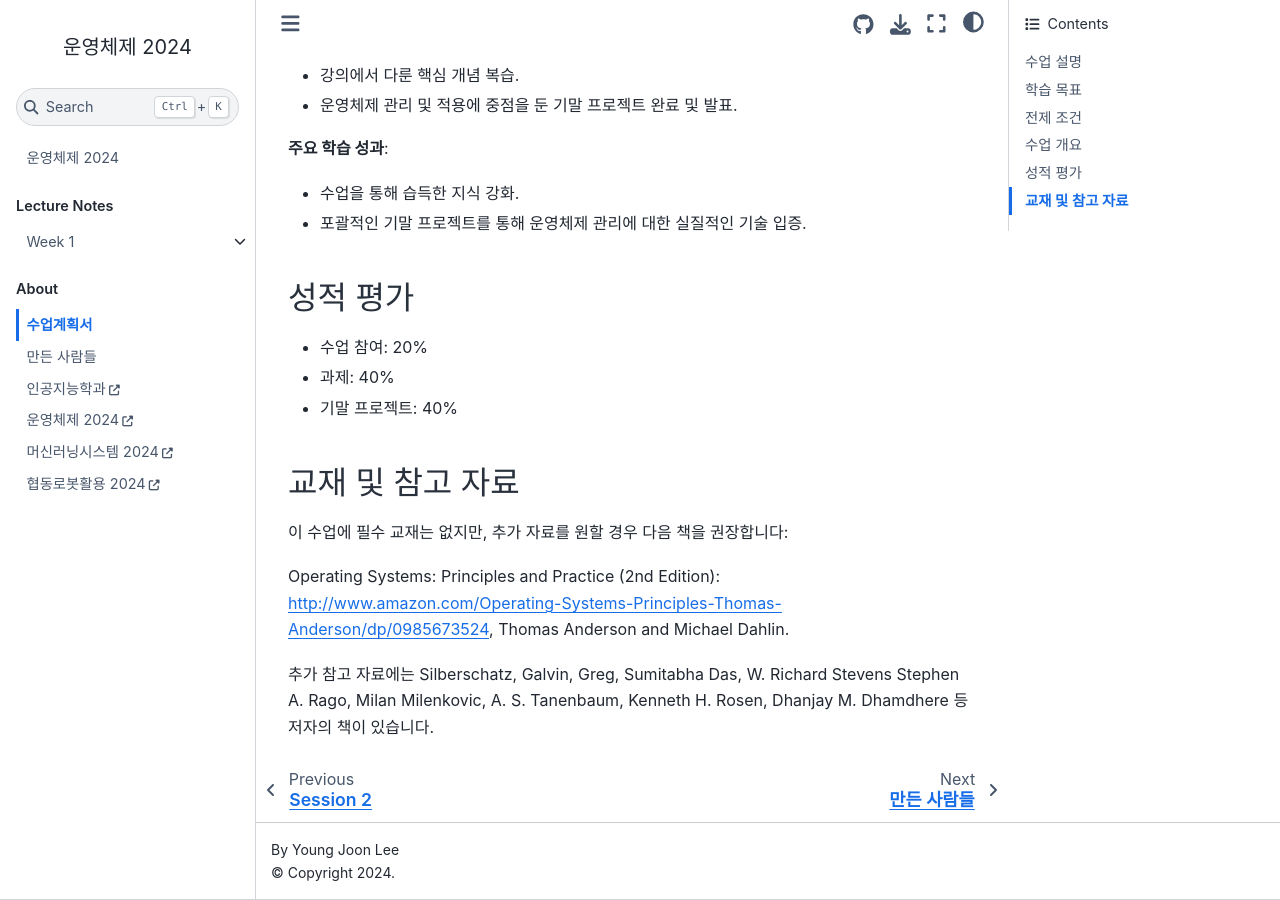
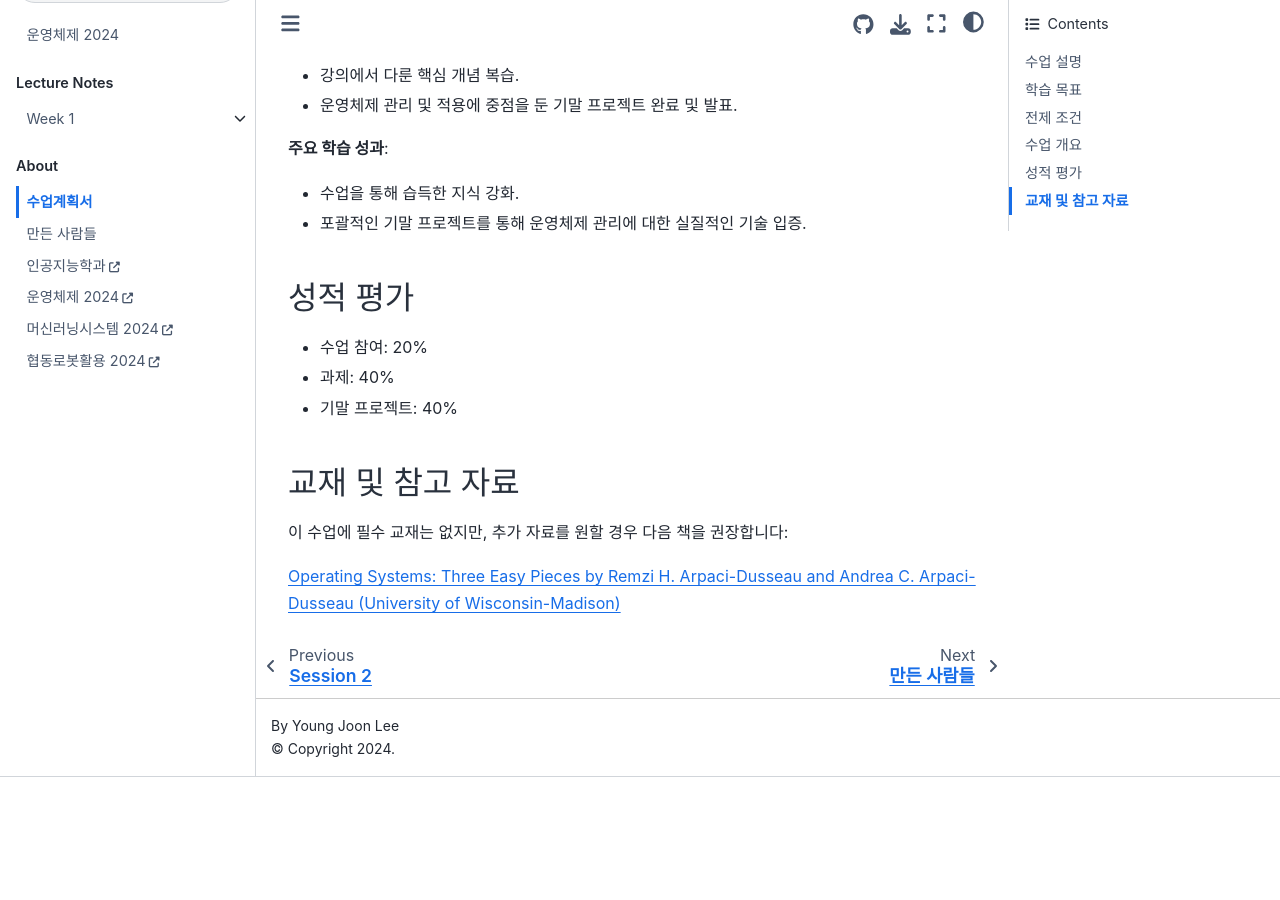
Before and after one commit to entelecheia/os-2024, a Jupyter Book: the page built from book/syllabus/index.md, in a window 1280 px wide and 900 px high, scrolled down 5140 px. Built offline with Jupyter Book 1.0.4 settings and Sphinx 7.4.7 and the Sphinx Book theme 1.1.4, drawn with Linux system fonts in a browser that asks for light colours; a script that is not in the unit is left out; after the commit the page ends 5917 px from its top, so only the background shows below that.

Commit message:
refactor(syllabus): update recommended reading resources

```diff
--- a/book/syllabus/index.md
+++ b/book/syllabus/index.md
@@ -206,6 +206,4 @@
 
 이 수업에 필수 교재는 없지만, 추가 자료를 원할 경우 다음 책을 권장합니다:
 
-Operating Systems: Principles and Practice (2nd Edition): [http://www.amazon.com/Operating-Systems-Principles-Thomas-Anderson/dp/0985673524](http://www.amazon.com/Operating-Systems-Principles-Thomas-Anderson/dp/0985673524), Thomas Anderson and Michael Dahlin.
-
-추가 참고 자료에는 Silberschatz, Galvin, Greg, Sumitabha Das, W. Richard Stevens Stephen A. Rago, Milan Milenkovic, A. S. Tanenbaum, Kenneth H. Rosen, Dhanjay M. Dhamdhere 등 저자의 책이 있습니다.
+[Operating Systems: Three Easy Pieces by Remzi H. Arpaci-Dusseau and Andrea C. Arpaci-Dusseau (University of Wisconsin-Madison)](https://pages.cs.wisc.edu/~remzi/OSTEP/)
```
